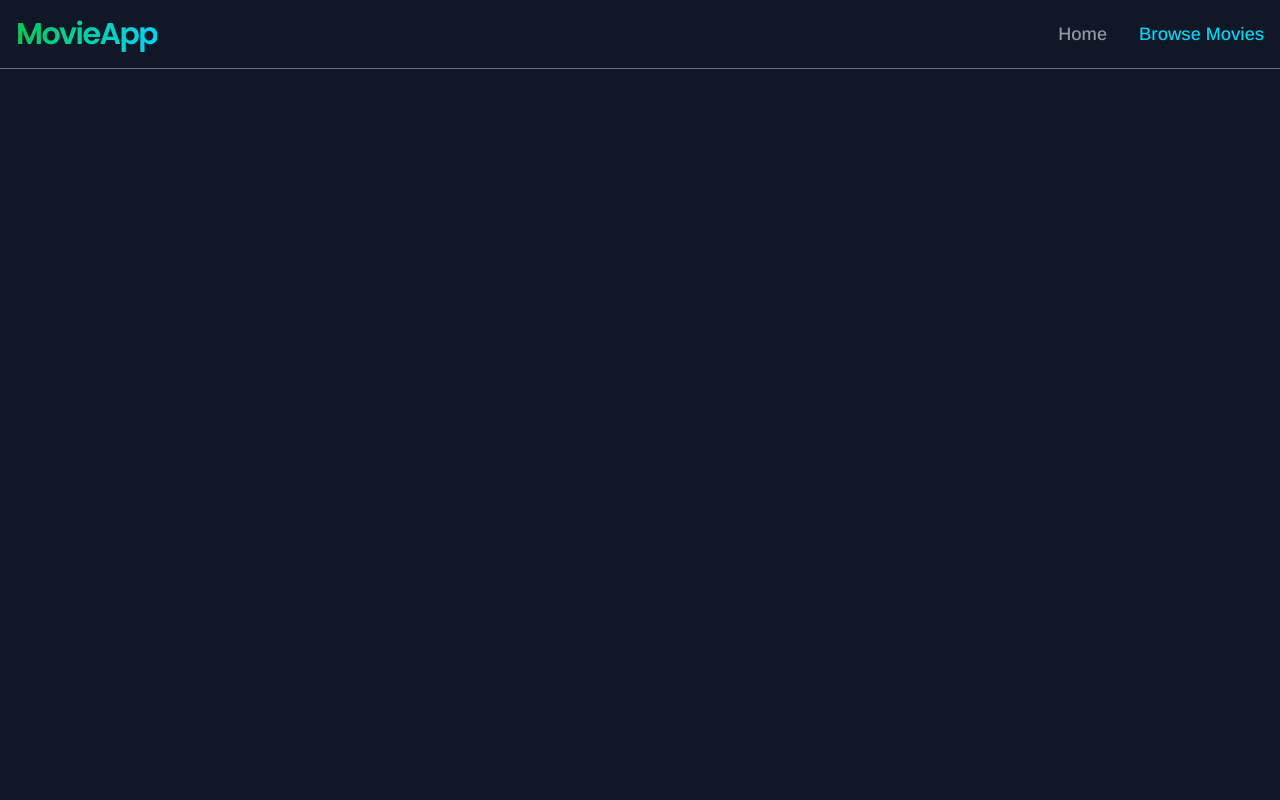
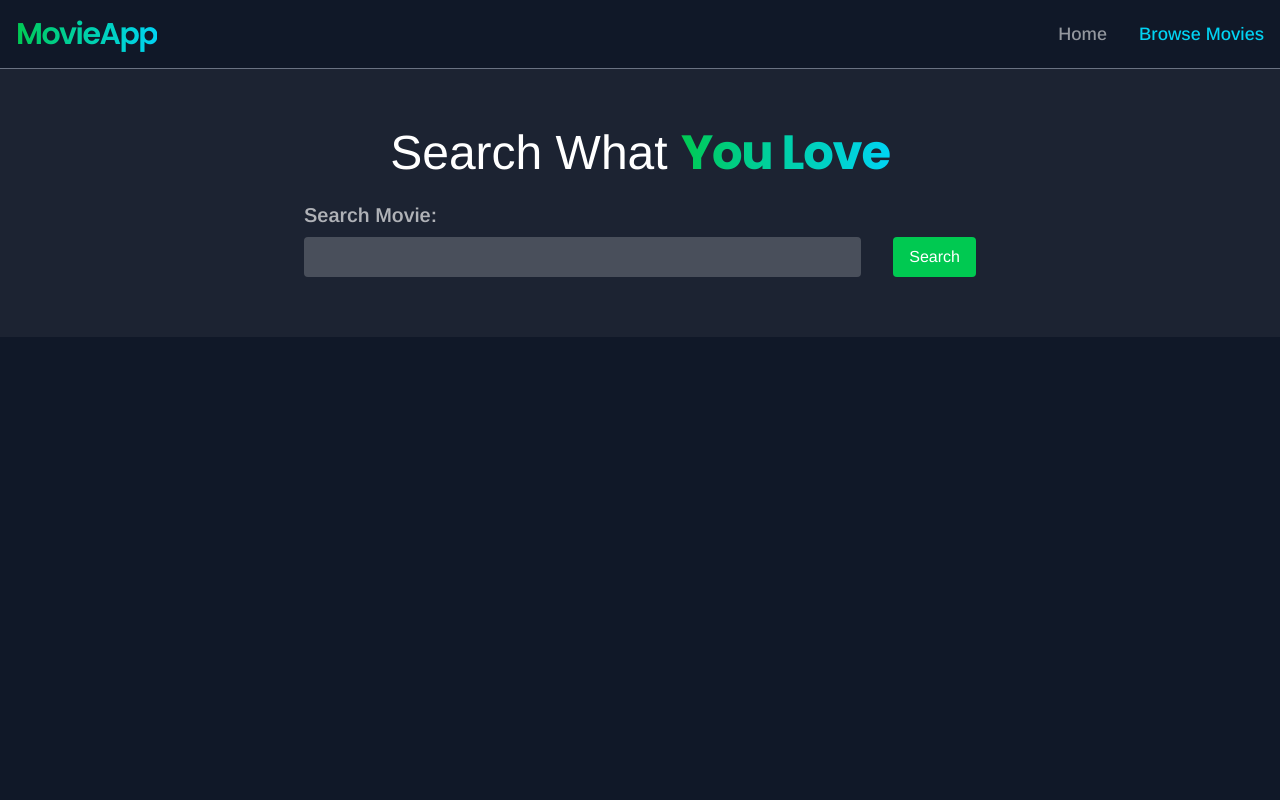
Before and after one commit to KSRanasinghe/movie-app, a React (Vite) app: page /browse-movies in a window 1280 px wide. Shown: the top 800 px of the page. Built offline with nearby package versions, Linux system fonts and the light colour scheme.

Commit message:
feat: search bar added

```diff
--- /dev/null
+++ b/src/components/SearchBar.jsx
@@ -0,0 +1,17 @@
+import { useId } from "react"
+
+function SearchBar() {
+  const movieInputId = useId();
+
+  return (
+    <>
+      <label htmlFor={movieInputId} className="font-arimo text-xl font-semibold text-white/65 block">Search Movie:</label>
+      <div className="pt-2 flex items-center gap-8">
+        <input id={movieInputId} type="text" className="grow-2 bg-white/20 rounded-sm py-2 px-3 focus:outline-0 font-arimo text-white/70" />
+        <button type="submit" className="font-arimo py-2 px-4 rounded-sm bg-green-500 text-white transition duration-450 ease-linear hover:bg-green-600">Search</button>
+      </div>
+    </>
+  )
+}
+
+export default SearchBar
--- a/src/pages/BrowseMovies.jsx
+++ b/src/pages/BrowseMovies.jsx
@@ -1,16 +1,21 @@
 import Footer from "../components/Footer"
 import Navbar from "../components/Navbar"
+import SearchBar from "../components/SearchBar"
 import Wrapper from "../components/Wrapper"
 
 function BrowseMovies() {
   return (
     <>
       <Navbar />
-      <Wrapper className='bg-gray-900 pt-24 min-h-dvh'>
+      <Wrapper className='bg-gray-900/95 py-15'>
         <div className='w-full max-w-full px-4'>
-
+          <h1 className='text-center font-arimo text-white font-light text-5xl pb-6'>Search What <span className='font-poppins font-bold tracking-tight text-transparent bg-linear-to-r from-green-500 to-cyan-400 bg-clip-text'>You Love</span></h1>
+          <div className="max-w-2xl mx-auto">
+            <SearchBar />
+          </div>
         </div>
       </Wrapper>
+      <Wrapper className="bg-gray-900 py-20 min-h-dvh"></Wrapper>
       <Footer />
     </>
   )
```
